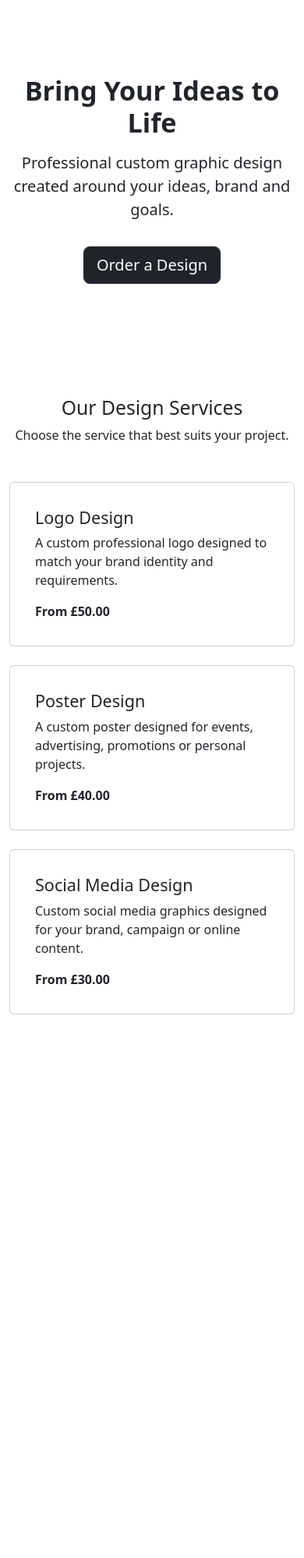
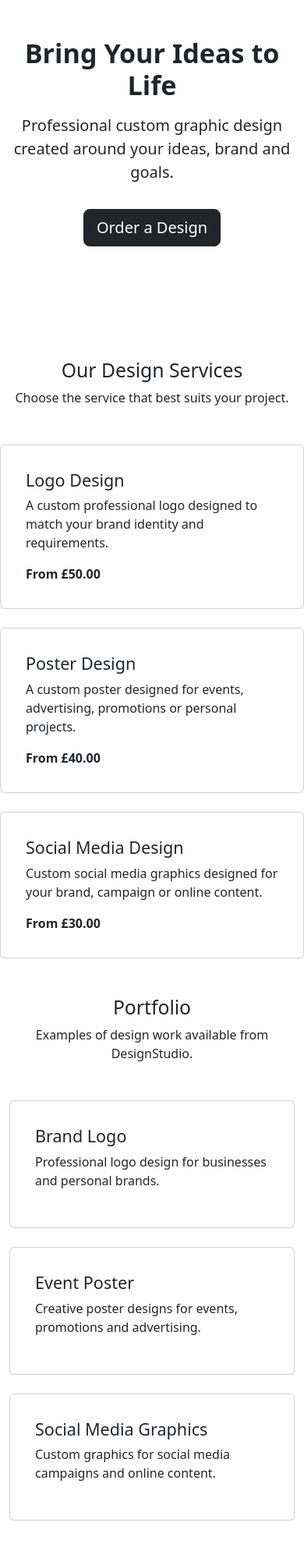
Before and after one commit to Krisztina-sketch/designstudio, a Django app: page / in a window 390 px wide. Shown: the part 216-2214 px from the top of the page at 78% size. Before the commit the page ends 1517 px from the top, so only its background shows below. Run offline with Django 3.2, Linux system fonts and the light colour scheme; data comes from the database, SQL or seed files in the repository.

Commit message:
Add services navigation and portfolio section

```diff
--- a/home/templates/home/index.html
+++ b/home/templates/home/index.html
@@ -17,8 +17,8 @@
 
             <div class="navbar-nav ms-auto">
                 <a class="nav-link" href="/">Home</a>
-                <a class="nav-link" href="#">Services</a>
-                <a class="nav-link" href="#">Portfolio</a>
+                <a class="nav-link" href="#services">Services</a>
+               <a class="nav-link" href="#portfolio">Portfolio</a>
 
                 {% if user.is_authenticated %}
     <span class="nav-link">Hi, {{ user.username }}</span>
@@ -34,7 +34,7 @@
 
     <main>
         <section class="py-5 text-center">
-            <div class="container py-5">
+
                 <h1 class="display-4 fw-bold">
                     Bring Your Ideas to Life
                 </h1>
@@ -51,7 +51,7 @@
             </div>
         </section>
 
-        <section class="container py-5">
+       <section id="services" class="container py-5"></section>
             <div class="text-center mb-5">
                 <h2>Our Design Services</h2>
                 <p>Choose the service that best suits your project.</p>
@@ -75,7 +75,43 @@
                 {% endfor %}
             </div>
         </section>
+        <section id="portfolio" class="container py-5">
+    <div class="text-center mb-5">
+        <h2>Portfolio</h2>
+        <p>Examples of design work available from DesignStudio.</p>
+    </div>
+
+    <div class="row g-4">
+        <div class="col-md-4">
+            <div class="card h-100 p-3">
+                <div class="card-body">
+                    <h3 class="h4">Brand Logo</h3>
+                    <p>Professional logo design for businesses and personal brands.</p>
+                </div>
+            </div>
+        </div>
+
+        <div class="col-md-4">
+            <div class="card h-100 p-3">
+                <div class="card-body">
+                    <h3 class="h4">Event Poster</h3>
+                    <p>Creative poster designs for events, promotions and advertising.</p>
+                </div>
+            </div>
+        </div>
+
+        <div class="col-md-4">
+            <div class="card h-100 p-3">
+                <div class="card-body">
+                    <h3 class="h4">Social Media Graphics</h3>
+                    <p>Custom graphics for social media campaigns and online content.</p>
+                </div>
+            </div>
+        </div>
+    </div>
+</section>
     </main>
+
 
 </body>
 </html>
```
